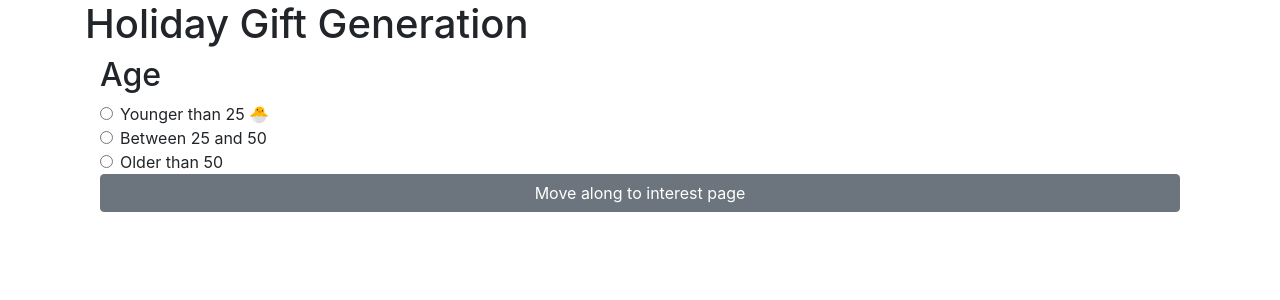
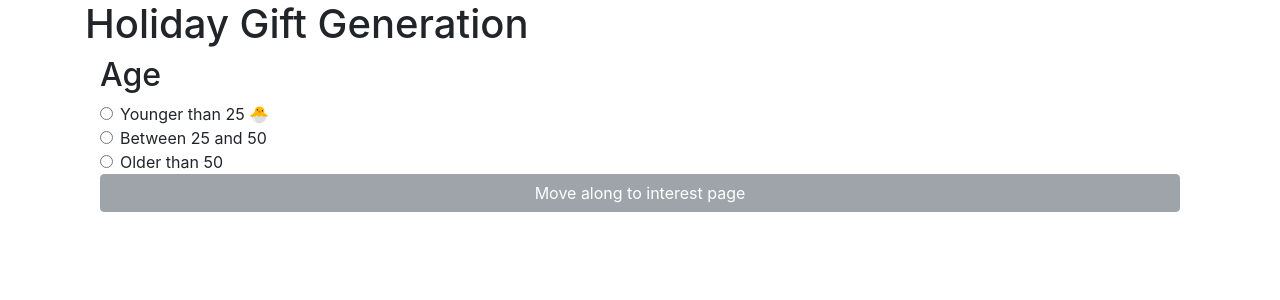
Before and after one commit to paraketsova/js-lesson-react-context, a React (Create React App) app in the folder js-lesson-react-context/: page /age in a window 1280 px wide. Shown: the top 300 px of the page. Built offline with nearby package versions, Linux system fonts and the light colour scheme.

Commit message:
Udate button on AgePage - disabled if value is empty

```diff
--- a/js-lesson-react-context/src/pages/AgePage.jsx
+++ b/js-lesson-react-context/src/pages/AgePage.jsx
@@ -30,7 +30,7 @@ export default function AgePage() {
         />
       })}
 
-      <Link to="/interest" className="btn btn-secondary btn-block">
+      <Link to="/interest" className={`btn btn-secondary btn-block ${currentValue === "" && "disabled"}`}>
         Move along to interest page
       </Link>
 
```
Also changed, not shown: 1 other file (tests, documents, lock files or other folders).
